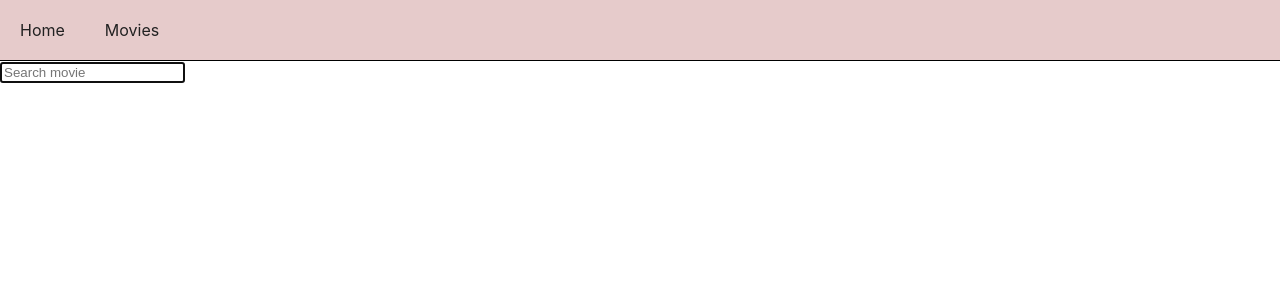
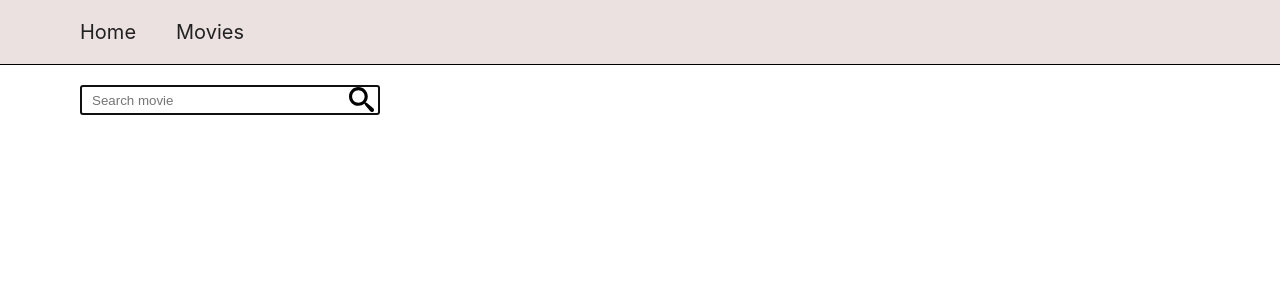
Before and after one commit to VolodymyrBashtanyuk/goit-react-hw-05-movies, a React (Create React App) app: page /movies in a window 1280 px wide. Shown: the top 300 px of the page. Built offline with nearby package versions, Linux system fonts and the light colour scheme.

Commit message:
add style moviesList, searchBar, loader

```diff
--- a/src/components/Loader/Loader.jsx
+++ b/src/components/Loader/Loader.jsx
@@ -5,9 +5,9 @@ export const Loader = ({ loading }) => {
     <CirclesWithBar
       height="100"
       width="100"
-      color="#4fa94d"
+      color="#7265ec"
       wrapperStyle={{}}
-      wrapperClass=""
+      wrapperClass="loading"
       visible={loading}
       outerCircleColor=""
       innerCircleColor=""
--- a/src/components/MovieItem/MovieItem.jsx
+++ b/src/components/MovieItem/MovieItem.jsx
@@ -1,4 +1,5 @@
 import { Link } from 'react-router-dom';
+import { Wrapper, Item, LinkStyle } from './MovieItemStyle';
 
 export const MovieItem = ({ items }) => {
   console.log(items);
@@ -6,11 +7,11 @@ export const MovieItem = ({ items }) => {
     console.log(title);
 
     return (
-      <li key={id}>
-        <Link to={`movies/${id}`}>{title}</Link>
-      </li>
+      <Item key={id}>
+        <LinkStyle to={`movies/${id}`}>{title}</LinkStyle>
+      </Item>
     );
   });
 
-  return <ul>{list}</ul>;
+  return <Wrapper>{list}</Wrapper>;
 };
--- /dev/null
+++ b/src/components/MovieItem/MovieItemStyle.jsx
@@ -0,0 +1,24 @@
+import styled from 'styled-components';
+import { Link } from 'react-router-dom';
+
+export const Wrapper = styled.ul`
+  padding-left: 80px;
+`;
+
+export const Item = styled.li`
+  margin-bottom: 5px;
+`;
+
+export const LinkStyle = styled(Link)`
+  font-size: 20px;
+  border-bottom: 1px solid black;
+  :hover {
+    color: #0a0a85;
+    font-size: 25px;
+    text-shadow: 1px 0px 1px #cccccc, 0px 1px 1px #eeeeee, 2px 1px 1px #cccccc,
+      1px 2px 1px #eeeeee, 3px 2px 1px #cccccc, 2px 3px 1px #eeeeee,
+      4px 3px 1px #cccccc, 3px 4px 1px #eeeeee, 5px 4px 1px #cccccc,
+      4px 5px 1px #eeeeee, 6px 5px 1px #cccccc, 5px 6px 1px #eeeeee,
+      7px 6px 1px #cccccc, 2px 2px 2px rgba(44, 23, 206, 0);
+  }
+`;
--- a/src/components/MoviesList/MoviesList.jsx
+++ b/src/components/MoviesList/MoviesList.jsx
@@ -2,10 +2,11 @@ import { ApiTrending } from 'serviceApi/ServiceApi';
 import { useState, useEffect } from 'react';
 import { MovieItem } from 'components/MovieItem/MovieItem';
 import { Loader } from 'components/Loader/Loader';
+import { Error } from './MoviesListStyle';
 
 export const MoviesList = () => {
   const [movies, setMovies] = useState(null);
-  const [error, setError] = useState('');
+  const [error, setError] = useState(false);
   const [loading, setLoading] = useState(false);
 
   useEffect(() => {
@@ -14,13 +15,13 @@ export const MoviesList = () => {
 
   const fetchTreding = async () => {
     setLoading(true);
-    setError('');
+    setError(false);
 
     try {
       const api = await ApiTrending();
       return setMovies(api);
     } catch (e) {
-      setError(e);
+      setError(true);
     } finally {
       setLoading(false);
     }
@@ -30,6 +31,7 @@ export const MoviesList = () => {
     <>
       {loading && <Loader loading={loading} />}
       {movies !== null && <MovieItem items={movies} />}
+      {error && <Error>Please try one more time</Error>}
     </>
   );
 };
--- /dev/null
+++ b/src/components/MoviesList/MoviesListStyle.jsx
@@ -0,0 +1,8 @@
+import styled from 'styled-components';
+
+export const Error = styled.h1`
+  text-align: center;
+  font-weight: bold;
+  color: #ff0000;
+  margin-top: 40px;
+`;
--- a/src/components/Navication/NavigationStyle.jsx
+++ b/src/components/Navication/NavigationStyle.jsx
@@ -3,11 +3,14 @@ import styled from 'styled-components';
 export const Wrapper = styled.ul`
   display: flex;
   padding: 20px;
-  background-color: #e6cbcb;
+  padding-left: 80px;
+  background-color: #ebe1e1;
   border-bottom: 1px solid black;
+  margin-bottom: 20px;
 `;
 
 export const Item = styled.li`
+  font-size: 20px;
   :not(:last-child) {
     margin-right: 40px;
   }
--- a/src/components/SearchMovies/SearchBar.jsx
+++ b/src/components/SearchMovies/SearchBar.jsx
@@ -1,5 +1,9 @@
 import { useState } from 'react';
 import { useSearchParams } from 'react-router-dom';
+import { ImSearch } from 'react-icons/im';
+import { IconContext } from 'react-icons';
+
+import { Form, Input, Button } from './SearchBarStyle';
 
 export const SearchBar = ({ onSubmit }) => {
   const [searchName, setSearchName] = useState('');
@@ -19,9 +23,9 @@ export const SearchBar = ({ onSubmit }) => {
   };
 
   return (
-    <form onSubmit={handleSubmit}>
+    <Form onSubmit={handleSubmit}>
       <label>
-        <input
+        <Input
           type="text"
           autoComplete="off"
           onChange={handleChange}
@@ -30,6 +34,11 @@ export const SearchBar = ({ onSubmit }) => {
           placeholder="Search movie"
         />
       </label>
-    </form>
+      <Button type="submit">
+        <IconContext.Provider value={{ className: 'icon' }}>
+          <ImSearch />
+        </IconContext.Provider>
+      </Button>
+    </Form>
   );
 };
--- /dev/null
+++ b/src/components/SearchMovies/SearchBarStyle.jsx
@@ -0,0 +1,36 @@
+import styled from 'styled-components';
+
+export const Form = styled.form`
+  position: relative;
+  display: flex;
+  align-items: center;
+  width: 400px;
+  height: 30px;
+  padding-left: 80px;
+  margin-bottom: 20px;
+`;
+
+export const Label = styled.label`
+  display: flex;
+  align-items: center;
+`;
+
+export const Input = styled.input`
+  width: 300px;
+  height: 30px;
+  padding: 10px;
+`;
+
+export const Button = styled.button`
+  position: absolute;
+  top: 1px;
+  right: 20px;
+  border: transparent;
+  background-color: transparent;
+  cursor: pointer;
+  :hover,
+  :focus {
+    background-color: #386997;
+    color: #fff;
+  }
+`;
--- a/src/index.css
+++ b/src/index.css
@@ -70,3 +70,23 @@ a {
   text-decoration: none;
   color: inherit;
 }
+
+.loading{
+justify-content: center;
+  margin-top: 40px;
+    max-width: calc(100vw - 48px);
+    max-height: calc(100vh - 24px);
+}
+
+.icon{
+  width:25px;
+  height: 25px;
+  color: inherit;
+}
+/* .icon:hover,
+.icon:focus {
+  color: #fff;
+
+  box-shadow: 0px 10px 13px -7px #0a0a85,
+    5px 5px 15px 5px rgba(34, 23, 255, 0);
+} */
```
